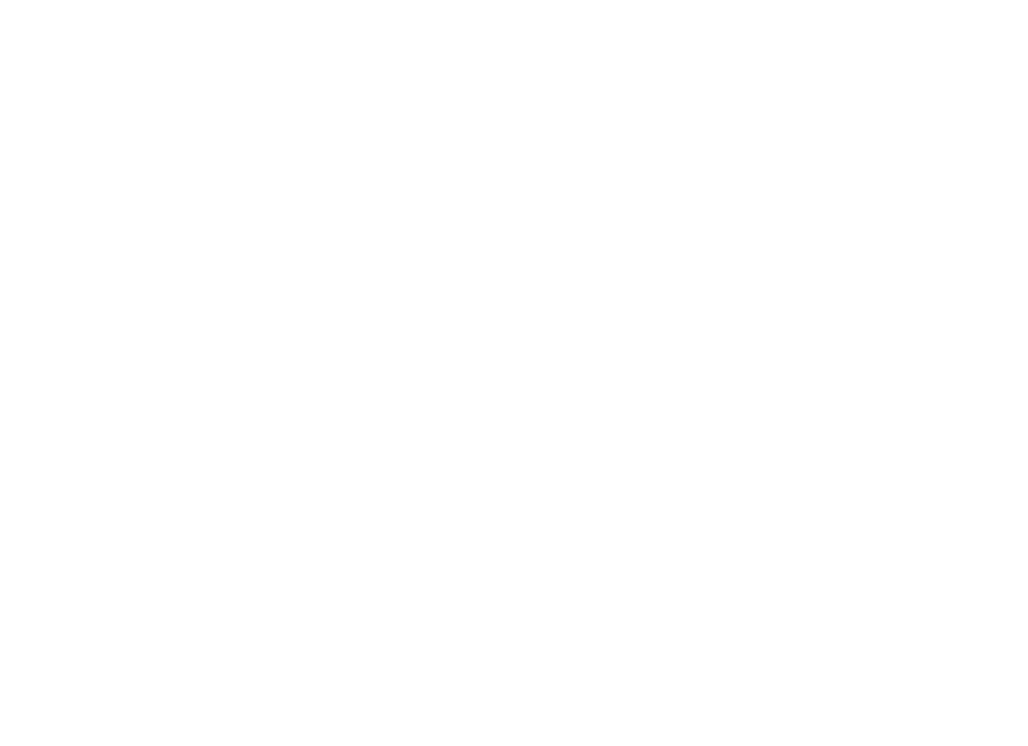
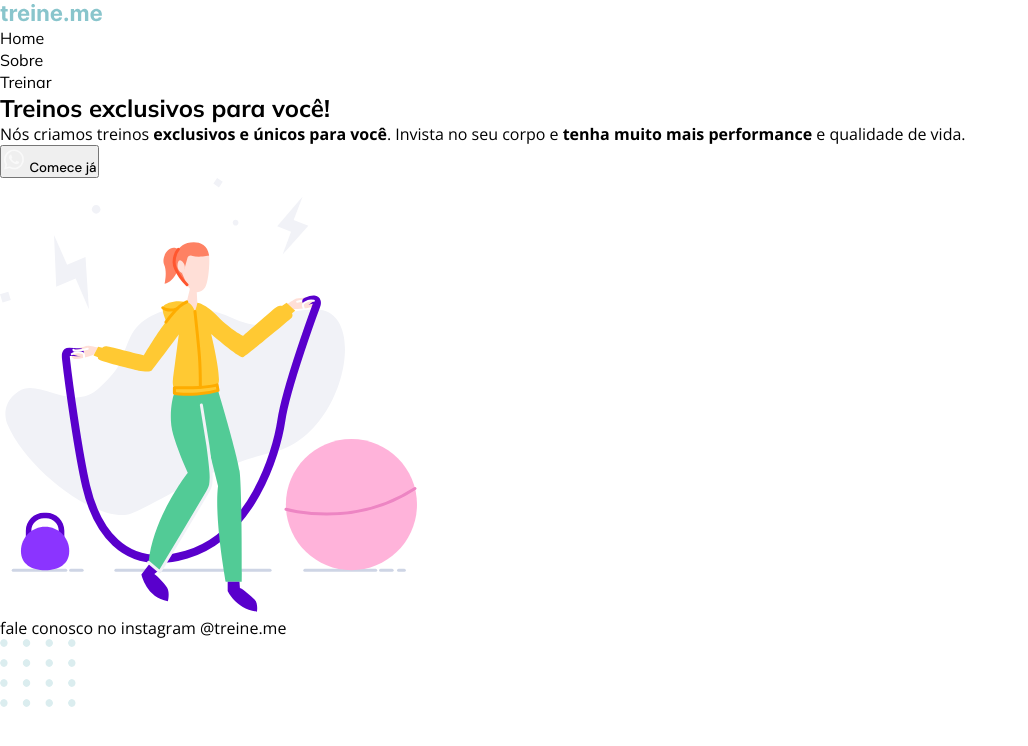
Before and after one commit to douglas-fabiano1/rs-explorer-treineme, a plain HTML site: page index.html in a window 1280 px wide. Shown: the whole page, without its empty margins (0-1028 px from the left). Drawn offline with nearby package versions, Linux system fonts and the light colour scheme.

Commit message:
Estrutura html do site e fonte customizada adicionada

```diff
--- a/index.html
+++ b/index.html
@@ -1,12 +1,52 @@
 <!DOCTYPE html>
 <html lang="pt-br">
-<head>
-  <meta charset="UTF-8">
-  <meta name="viewport" content="width=device-width, initial-scale=1.0">
-  <title>treine.me</title>
-  <link rel="stylesheet" href="style.css">
-</head>
-<body>
-
-</body>
+  <head>
+    <link rel="preconnect" href="https://fonts.googleapis.com" />
+    <link rel="preconnect" href="https://fonts.gstatic.com" crossorigin />
+    <meta charset="UTF-8" />
+    <meta name="viewport" content="width=device-width, initial-scale=1.0" />
+    <title>Treine.me</title>
+    <link rel="stylesheet" href="style.css" />
+    <link
+      href="https://fonts.googleapis.com/css2?family=DM+Sans:opsz,wght@9..40,500&family=Mulish:wght@400;700&family=Open+Sans:wght@400;700&display=swap"
+      rel="stylesheet"
+    />
+  </head>
+  <body>
+    <div id="page">
+      <nav>
+        <img class="logo" src="/images/logo.svg" alt="treine.me" />
+        <ul class="nav-items">
+          <li><a>Home</a></li>
+          <li><a>Sobre</a></li>
+          <li><a>Treinar</a></li>
+        </ul>
+      </nav>
+      <main>
+        <section>
+          <h1>Treinos <span>exclusivos</span> para você!</h1>
+          <p>
+            Nós criamos treinos <strong>exclusivos e únicos para você</strong>.
+            Invista no seu corpo e
+            <strong>tenha muito mais performance</strong> e qualidade de vida.
+          </p>
+          <button>
+            <img src="/images/whatsapp.svg" alt="icone whatsapp" />
+            Comece já
+          </button>
+        </section>
+        <img
+          src="/images/fitness.svg"
+          alt="Desenho de uma mulher pulando corda em uma academia"
+        />
+      </main>
+      <footer>
+        <p>fale conosco no instagram <a>@treine.me</a></p>
+      </footer>
+    </div>
+    <img
+      src="/images/balls.svg"
+      alt="Bolinhas esverdeadas no canto inferior direito da tela"
+    />
+  </body>
 </html>
--- a/style.css
+++ b/style.css
@@ -3,3 +3,18 @@
   padding: 0;
   box-sizing: border-box;
 }
+
+body,
+p,
+footer {
+  font-family: "Open Sans", sans-serif;
+}
+
+h1,
+nav li a {
+  font-family: "Mulish", sans-serif;
+}
+
+button {
+  font-family: "DM Sans", sans-serif;
+}
```
